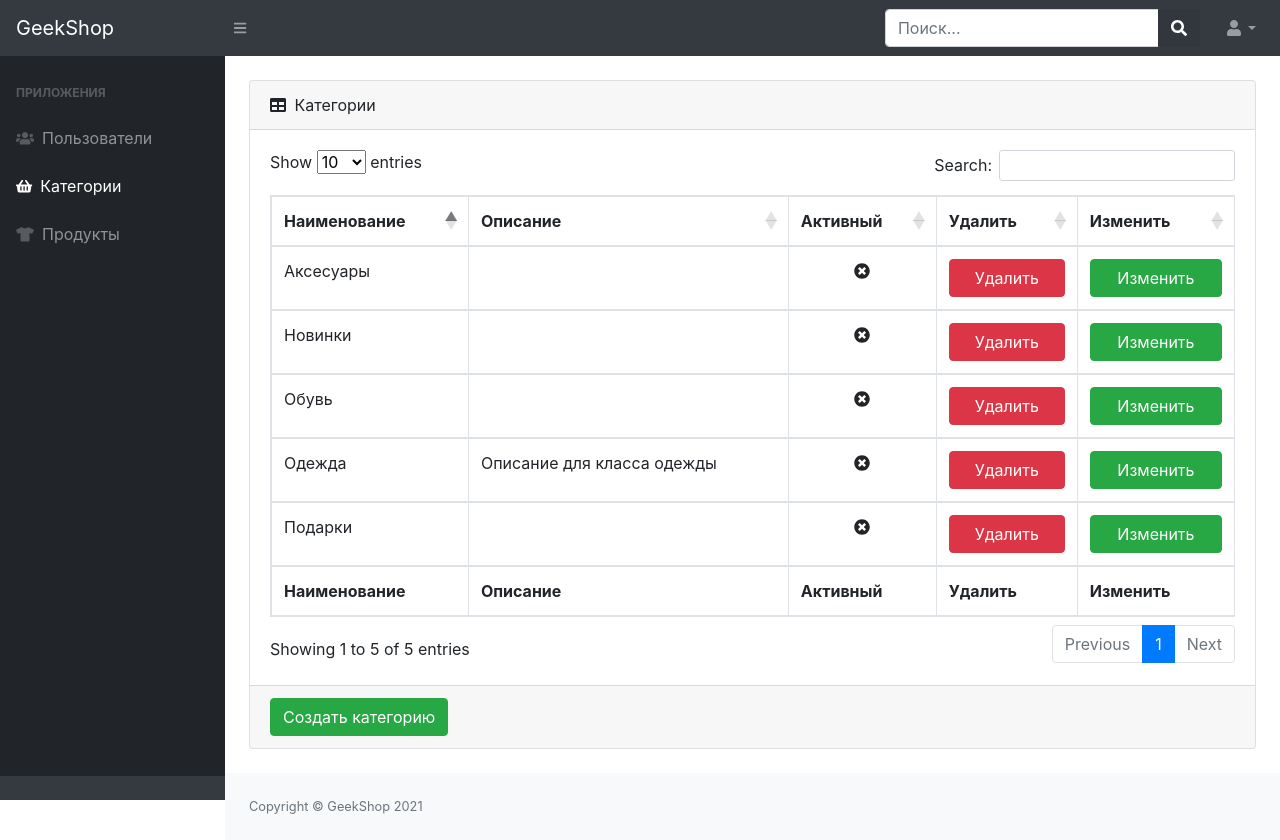
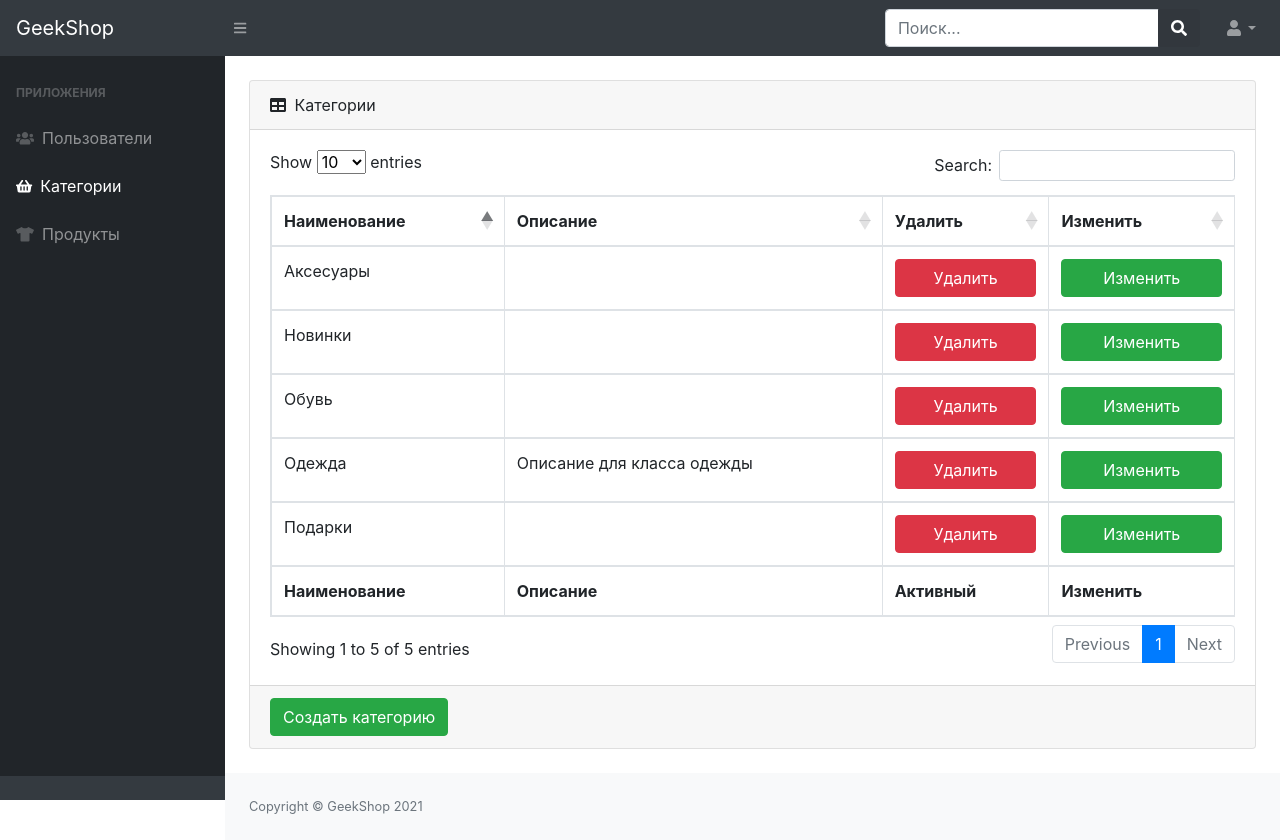
Before and after one commit to Araym51/Django_learn, a Django app: page /admins/category-read/ in a window 1280 px wide. Run offline with Django 3.2, Linux system fonts and the light colour scheme; data comes from the database, SQL or seed files in the repository; some libraries are stand-ins or nearby versions.

Commit message:
Убрано поле "активная" у категорий

```diff
--- a/admins/templates/admins/admin-category-read.html
+++ b/admins/templates/admins/admin-category-read.html
@@ -18,7 +18,6 @@
                                 <tr>
                                     <th>Наименование</th>
                                     <th>Описание</th>
-                                    <th>Активный</th>
                                     <th>Удалить</th>
                                     <th>Изменить</th>
                                 </tr>
@@ -28,7 +27,6 @@
                                     <th>Наименование</th>
                                     <th>Описание</th>
                                     <th>Активный</th>
-                                    <th>Удалить</th>
                                     <th>Изменить</th>
                                 </tr>
                                 </tfoot>
@@ -38,14 +36,6 @@
                                     <tr>
                                         <td>{{ category.name }}</td>
                                         <td>{{ category.description }}</td>
-                                        <td class="text-center">
-                                            {% if category.is_active %}
-                                                <i class="fas fa-check-circle"></i>
-                                            {% else %}
-
-                                                <i class="fas fa-times-circle"></i>
-                                            {% endif %}
-                                        </td>
                                         <td>
                                             <form action="{% url 'admins:category-delete' pk=category.id %}" method="post">
                                                 {% csrf_token %}
```
